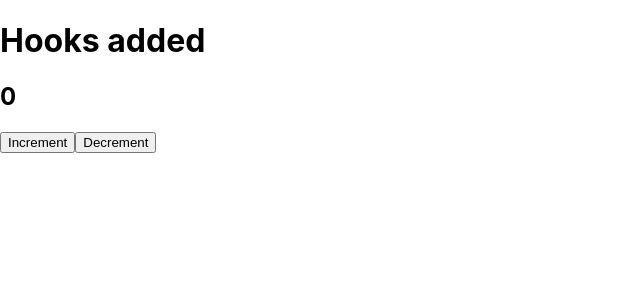
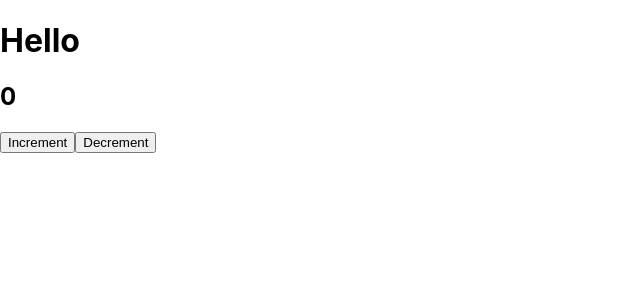
Before and after one commit to VeluruSumanvsn/ReactBatch9, a React (Create React App) app: page / in a window 1280 px wide. Shown: the top 300 px of the page, without its empty margins (0-640 px from the left). Built offline with nearby package versions, Linux system fonts and the light colour scheme.

Commit message:
Hook updated

```diff
--- a/src/Components/Home.js
+++ b/src/Components/Home.js
@@ -10,7 +10,7 @@ const Home = () =>{
     }
     return(
         <div>
-            <h1>Hooks added</h1>
+            <h1>Hello</h1>
             <h2>{count}</h2>
             <button onClick={increment}>Increment</button>
             <button onClick={decrement}>Decrement</button>
```
